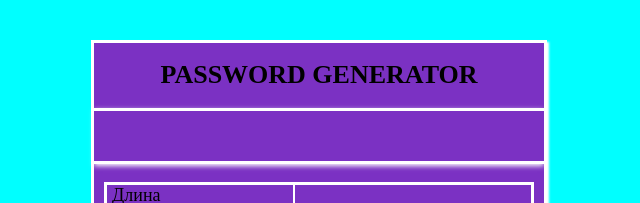
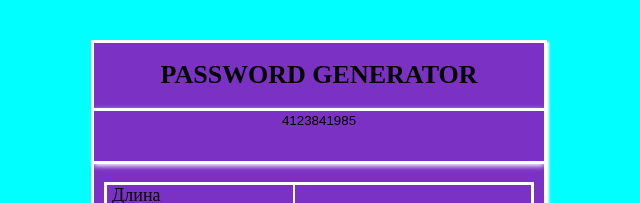
Before and after one commit to semant1cs/pass-gen-manager, a Vue app: page / in a window 1280 px wide. Shown: the top 203 px of the page, without its empty margins (321-961 px from the left). Built offline with nearby package versions, Linux system fonts and the light colour scheme.

Commit message:
copy password onclick

```diff
--- a/src/components/ContainerPassword.vue
+++ b/src/components/ContainerPassword.vue
@@ -3,8 +3,13 @@
         <h1 class="app__name">PASSWORD GENERATOR</h1>
         <div class="container__password">
             <div class="field__password">
-                <div></div>
-                <div class="password-value">{{ this.password }}</div>
+                <input
+                        class="password-value"
+                        v-on:focus="$event.target.select()"
+                        v-bind:value="password"
+                        ref="passInput"
+                        @click="copy"
+                >
                 <button class="copy__to-clipboard" @click="generatePassword">
                     Нажмите чтобы скопировать пароль
                 </button>
@@ -20,7 +25,7 @@ import {NUMS} from "@/const";
 export default {
     data() {
         return {
-            password: '',
+            password: "4123841985",
         }
     },
     methods: {
@@ -32,6 +37,10 @@ export default {
 
             this.password = password
         },
+        copy() {
+            this.$refs.passInput.focus();
+            document.execCommand('copy');
+        }
     }
 }
 </script>
@@ -84,5 +93,7 @@ export default {
     width: 444px;
     margin: auto;
     padding: 0;
+    border: 0;
+    text-align: center;
 }
 </style>
```
